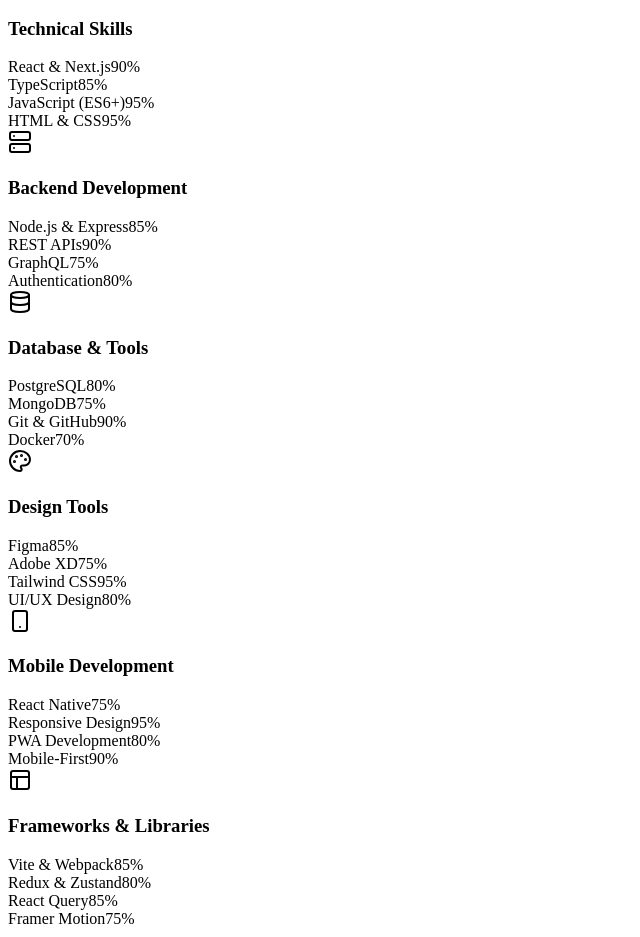
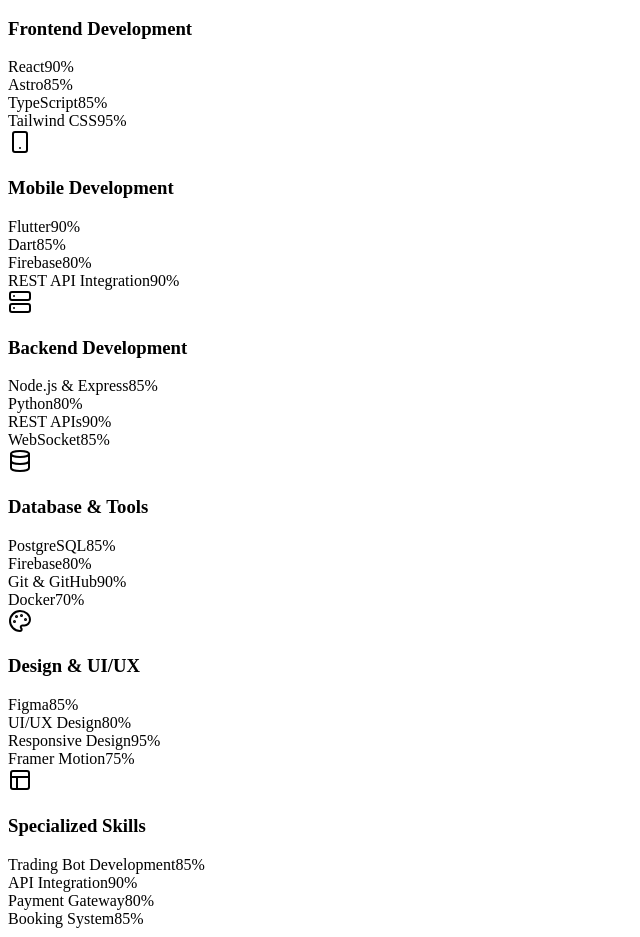
Before and after one commit to mriya23/web-portfolio, a React (Vite) app in the folder client/: page / in a window 1280 px wide. Shown: the part 1860-2797 px from the top of the page, without its empty margins (0-640 px from the left). Built offline with nearby package versions, Linux system fonts and the light colour scheme.

Commit message:
Update projects and skills with real portfolio data

```diff
--- a/client/src/components/Hero.tsx
+++ b/client/src/components/Hero.tsx
@@ -5,7 +5,7 @@
 
 const heroImage = "https://images.unsplash.com/photo-1507003211169-0a1dd7228f2d?w=600&h=800&fit=crop";
 
-const skills = ["React", "TypeScript", "Node.js", "Design", "UI/UX"];
+const skills = ["Flutter", "React", "Astro", "Node.js", "Python"];
 
 export function Hero() {
   const [displayText, setDisplayText] = useState("");
--- a/client/src/components/Projects.tsx
+++ b/client/src/components/Projects.tsx
@@ -6,56 +6,47 @@
 
 const projects = [
   {
-    title: "Analytics Dashboard",
-    description: "A comprehensive analytics platform with real-time data visualization, custom reports, and team collaboration features.",
-    image: "https://images.unsplash.com/photo-1551288049-bebda4e38f71?w=800&h=600&fit=crop",
-    tags: ["React", "TypeScript", "Chart.js", "Node.js"],
+    title: "Traveling Kuy",
+    description: "Aplikasi mobile destinasi wisata Banyumas dengan fitur pemesanan tiket online. Dilengkapi dengan informasi lengkap tempat wisata, harga tiket, dan sistem booking terintegrasi.",
+    image: "https://images.unsplash.com/photo-1469854523086-cc02fe5d8800?w=800&h=600&fit=crop",
+    tags: ["Flutter", "Dart", "REST API", "Firebase"],
+    category: "mobile",
+    liveUrl: "#",
+    githubUrl: "#",
+  },
+  {
+    title: "Trading Bot Platform",
+    description: "Platform trading bot marketplace dengan fitur jual-beli bot trading otomatis. Dilengkapi dashboard analytics, backtesting, dan integrasi dengan berbagai exchange cryptocurrency.",
+    image: "https://images.unsplash.com/photo-1611974789855-9c2a0a7236a3?w=800&h=600&fit=crop",
+    tags: ["React", "Node.js", "Python", "WebSocket"],
     category: "web",
     liveUrl: "#",
     githubUrl: "#",
   },
   {
-    title: "E-Commerce Platform",
-    description: "Modern online shopping experience with product management, cart functionality, and secure payment integration.",
-    image: "https://images.unsplash.com/photo-1556742049-0cfed4f6a45d?w=800&h=600&fit=crop",
-    tags: ["Next.js", "Stripe", "PostgreSQL", "Tailwind"],
+    title: "Indonesia Travel Website",
+    description: "Website traveling Indonesia dengan informasi destinasi wisata, paket tour, dan sistem reservasi. Menampilkan keindahan wisata nusantara dari Sabang sampai Merauke.",
+    image: "https://images.unsplash.com/photo-1537996194471-e657df975ab4?w=800&h=600&fit=crop",
+    tags: ["React", "Node.js", "PostgreSQL", "Tailwind"],
     category: "web",
     liveUrl: "#",
     githubUrl: "#",
   },
   {
-    title: "Mobile Chat App",
-    description: "Real-time messaging application with end-to-end encryption, media sharing, and group chat capabilities.",
-    image: "https://images.unsplash.com/photo-1611746872915-64382b5c76da?w=800&h=600&fit=crop",
-    tags: ["React Native", "Firebase", "WebSocket"],
-    category: "mobile",
-    liveUrl: "#",
-    githubUrl: "#",
-  },
-  {
-    title: "Creative Portfolio",
-    description: "Stunning portfolio website featuring interactive animations, case studies, and a unique design approach.",
-    image: "https://images.unsplash.com/photo-1545235617-9465d2a55698?w=800&h=600&fit=crop",
-    tags: ["React", "Framer Motion", "GSAP"],
-    category: "design",
-    liveUrl: "#",
-    githubUrl: "#",
-  },
-  {
-    title: "Task Management Tool",
-    description: "Collaborative project management platform with kanban boards, time tracking, and team productivity analytics.",
-    image: "https://images.unsplash.com/photo-1507925921958-8a62f3d1a50d?w=800&h=600&fit=crop",
-    tags: ["React", "Redux", "Node.js", "MongoDB"],
+    title: "Moro Audio",
+    description: "Landing page profesional untuk usaha sewa tenda hajatan dan sound system. Menampilkan katalog produk, paket layanan, dan form pemesanan untuk berbagai acara.",
+    image: "https://images.unsplash.com/photo-1533174072545-7a4b6ad7a6c3?w=800&h=600&fit=crop",
+    tags: ["Astro", "Tailwind", "JavaScript"],
     category: "web",
     liveUrl: "#",
     githubUrl: "#",
   },
   {
-    title: "Social Media Platform",
-    description: "Feature-rich social networking site with posts, stories, real-time notifications, and user engagement metrics.",
-    image: "https://images.unsplash.com/photo-1611162617474-5b21e879e113?w=800&h=600&fit=crop",
-    tags: ["Next.js", "GraphQL", "PostgreSQL"],
-    category: "web",
+    title: "Coffee Shop Landing Page",
+    description: "Landing page modern untuk coffee shop dengan desain elegan. Menampilkan menu, lokasi, dan ambiance kafe yang mengundang pengunjung untuk datang.",
+    image: "https://images.unsplash.com/photo-1495474472287-4d71bcdd2085?w=800&h=600&fit=crop",
+    tags: ["React", "Tailwind", "Framer Motion"],
+    category: "design",
     liveUrl: "#",
     githubUrl: "#",
   },
--- a/client/src/components/Skills.tsx
+++ b/client/src/components/Skills.tsx
@@ -3,13 +3,23 @@
 
 const skillCategories = [
   {
-    title: "Technical Skills",
+    title: "Frontend Development",
     icon: Code2,
     skills: [
-      { name: "React & Next.js", level: 90 },
+      { name: "React", level: 90 },
+      { name: "Astro", level: 85 },
       { name: "TypeScript", level: 85 },
-      { name: "JavaScript (ES6+)", level: 95 },
-      { name: "HTML & CSS", level: 95 },
+      { name: "Tailwind CSS", level: 95 },
+    ],
+  },
+  {
+    title: "Mobile Development",
+    icon: Smartphone,
+    skills: [
+      { name: "Flutter", level: 90 },
+      { name: "Dart", level: 85 },
+      { name: "Firebase", level: 80 },
+      { name: "REST API Integration", level: 90 },
     ],
   },
   {
@@ -17,49 +27,39 @@
     icon: Server,
     skills: [
       { name: "Node.js & Express", level: 85 },
+      { name: "Python", level: 80 },
       { name: "REST APIs", level: 90 },
-      { name: "GraphQL", level: 75 },
-      { name: "Authentication", level: 80 },
+      { name: "WebSocket", level: 85 },
     ],
   },
   {
     title: "Database & Tools",
     icon: Database,
     skills: [
-      { name: "PostgreSQL", level: 80 },
-      { name: "MongoDB", level: 75 },
+      { name: "PostgreSQL", level: 85 },
+      { name: "Firebase", level: 80 },
       { name: "Git & GitHub", level: 90 },
       { name: "Docker", level: 70 },
     ],
   },
   {
-    title: "Design Tools",
+    title: "Design & UI/UX",
     icon: Palette,
     skills: [
       { name: "Figma", level: 85 },
-      { name: "Adobe XD", level: 75 },
-      { name: "Tailwind CSS", level: 95 },
       { name: "UI/UX Design", level: 80 },
+      { name: "Responsive Design", level: 95 },
+      { name: "Framer Motion", level: 75 },
     ],
   },
   {
-    title: "Mobile Development",
-    icon: Smartphone,
-    skills: [
-      { name: "React Native", level: 75 },
-      { name: "Responsive Design", level: 95 },
-      { name: "PWA Development", level: 80 },
-      { name: "Mobile-First", level: 90 },
-    ],
-  },
-  {
-    title: "Frameworks & Libraries",
+    title: "Specialized Skills",
     icon: Layout,
     skills: [
-      { name: "Vite & Webpack", level: 85 },
-      { name: "Redux & Zustand", level: 80 },
-      { name: "React Query", level: 85 },
-      { name: "Framer Motion", level: 75 },
+      { name: "Trading Bot Development", level: 85 },
+      { name: "API Integration", level: 90 },
+      { name: "Payment Gateway", level: 80 },
+      { name: "Booking System", level: 85 },
     ],
   },
 ];
```
